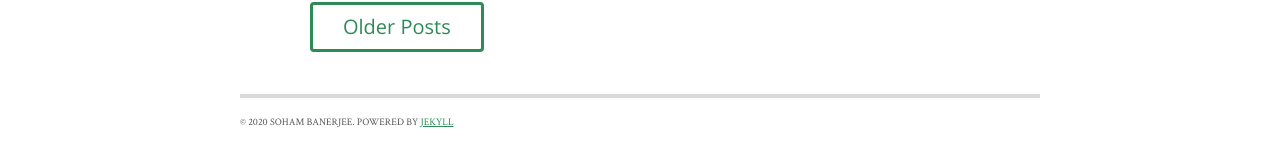
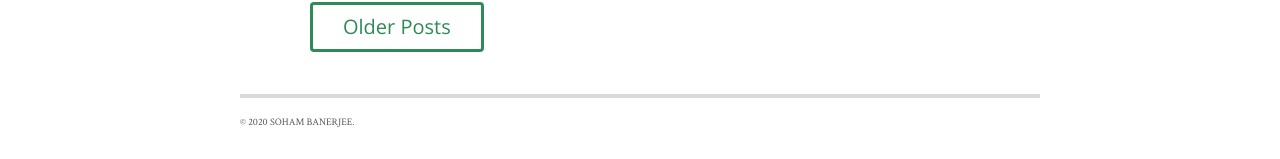
Before and after one commit to sohamlive/sohamlive.github.io, a Jekyll site: the page built from index.html, in a window 1280 px wide. Shown: the part 1674-1833 px from the top of the page. Built offline with Jekyll 4.4.1, drawn with Linux system fonts in a browser that asks for light colours; nearby versions of some CDN libraries; the list of posts is cut into pages by our own code.

Commit message:
footer cleanup

```diff
--- a/_includes/footer.html
+++ b/_includes/footer.html
@@ -2,8 +2,8 @@
 	<div class="container">
 		<p class="copy">
 			&copy; {{ site.time | date: '%Y' }}
-			Soham Banerjee. Powered by
-			<a href="http://jekyllrb.com">Jekyll</a>
+			Soham Banerjee. <!--Powered by
+			<a href="http://jekyllrb.com">Jekyll</a>-->
 		</p>
 
 		<div class="footer-links">
```
